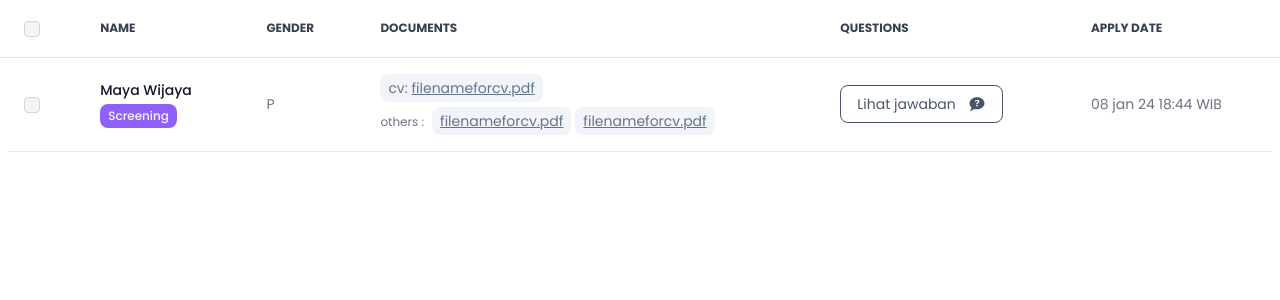
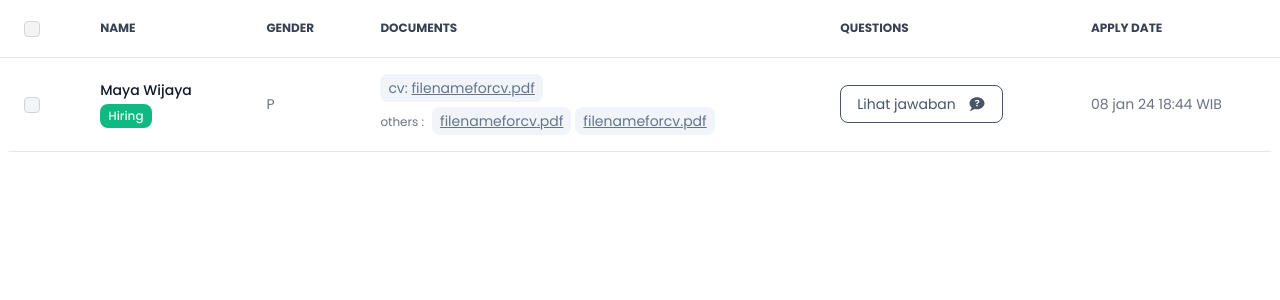
Before and after one commit to hialdev/gojobs-recruiter, a Nuxt app: page /job/1/hiring in a window 1280 px wide. Shown: the top 300 px of the page. Built offline with nearby package versions, Linux system fonts and the light colour scheme.

Commit message:
style active class

```diff
--- a/pages/job/[id]/hiring.vue
+++ b/pages/job/[id]/hiring.vue
@@ -31,7 +31,7 @@
                         </td>
                         <th scope="row" class="px-6 py-4 font-medium text-gray-900 whitespace-nowrap dark:text-white">
                             Maya Wijaya<br/>
-                            <div class="inline-block mt-1 text-xs bg-purple-500 text-purple-50 rounded-lg p-1 px-2">Screening</div>
+                            <div class="inline-block mt-1 text-xs bg-emerald-500 text-emerald-50 rounded-lg p-1 px-2">Hiring</div>
                         </th>
                         <td class="px-6 py-4">
                             P
--- a/pages/job/[id]/interview-hr.vue
+++ b/pages/job/[id]/interview-hr.vue
@@ -31,7 +31,7 @@
                         </td>
                         <th scope="row" class="px-6 py-4 font-medium text-gray-900 whitespace-nowrap dark:text-white">
                             Maya Wijaya<br/>
-                            <div class="inline-block mt-1 text-xs bg-purple-500 text-purple-50 rounded-lg p-1 px-2">Screening</div>
+                            <div class="inline-block mt-1 text-xs bg-blue-500 text-blue-50 rounded-lg p-1 px-2">Interview HR</div>
                         </th>
                         <td class="px-6 py-4">
                             P
--- a/pages/job/[id]/interview-user.vue
+++ b/pages/job/[id]/interview-user.vue
@@ -31,7 +31,7 @@
                         </td>
                         <th scope="row" class="px-6 py-4 font-medium text-gray-900 whitespace-nowrap dark:text-white">
                             Maya Wijaya<br/>
-                            <div class="inline-block mt-1 text-xs bg-purple-500 text-purple-50 rounded-lg p-1 px-2">Screening</div>
+                            <div class="inline-block mt-1 text-xs bg-green-500 text-green-50 rounded-lg p-1 px-2">Interview User</div>
                         </th>
                         <td class="px-6 py-4">
                             P
--- a/pages/job/[id]/peralihan.vue
+++ b/pages/job/[id]/peralihan.vue
@@ -31,7 +31,7 @@
                         </td>
                         <th scope="row" class="px-6 py-4 font-medium text-gray-900 whitespace-nowrap dark:text-white">
                             Maya Wijaya<br/>
-                            <div class="inline-block mt-1 text-xs bg-purple-500 text-purple-50 rounded-lg p-1 px-2">Screening</div>
+                            <div class="inline-block mt-1 text-xs bg-sky-500 text-sky-50 rounded-lg p-1 px-2">Peralihan</div>
                         </th>
                         <td class="px-6 py-4">
                             P
--- a/pages/job/[id]/psikotest.vue
+++ b/pages/job/[id]/psikotest.vue
@@ -31,7 +31,7 @@
                         </td>
                         <th scope="row" class="px-6 py-4 font-medium text-gray-900 whitespace-nowrap dark:text-white">
                             Maya Wijaya<br/>
-                            <div class="inline-block mt-1 text-xs bg-purple-500 text-purple-50 rounded-lg p-1 px-2">Screening</div>
+                            <div class="inline-block mt-1 text-xs bg-orange-500 text-orange-50 rounded-lg p-1 px-2">Psikotest</div>
                         </th>
                         <td class="px-6 py-4">
                             P
--- a/pages/job/[id]/reject.vue
+++ b/pages/job/[id]/reject.vue
@@ -31,7 +31,7 @@
                         </td>
                         <th scope="row" class="px-6 py-4 font-medium text-gray-900 whitespace-nowrap dark:text-white">
                             Maya Wijaya<br/>
-                            <div class="inline-block mt-1 text-xs bg-purple-500 text-purple-50 rounded-lg p-1 px-2">Screening</div>
+                            <div class="inline-block mt-1 text-xs bg-rose-500 text-rose-50 rounded-lg p-1 px-2">Reject</div>
                         </th>
                         <td class="px-6 py-4">
                             P
```
